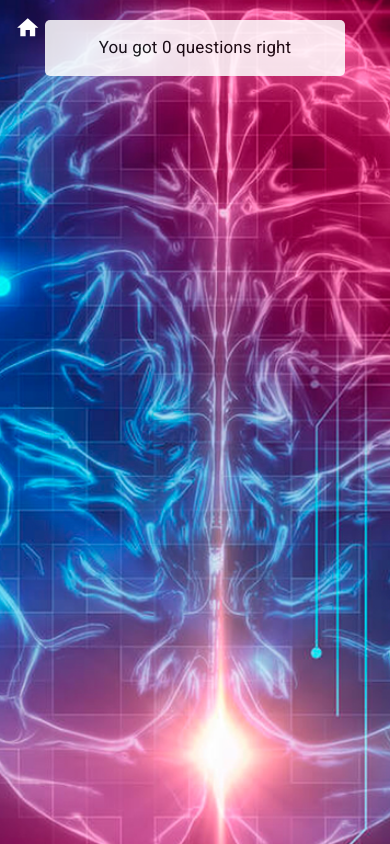
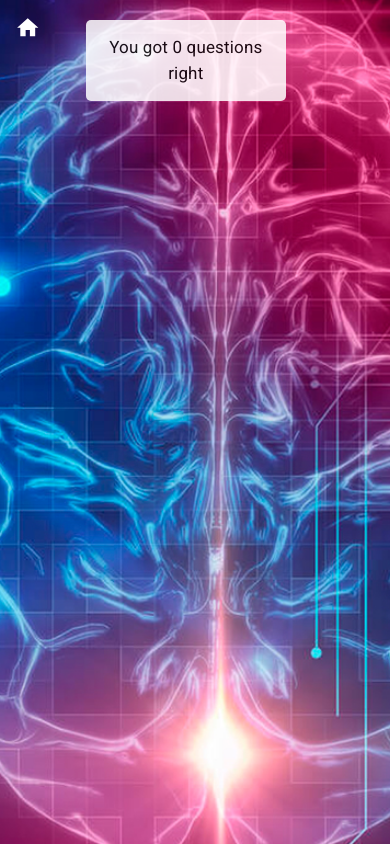
Before and after one commit to Paulo-cds/gupy, a React (Create React App) app: page /result in a window 390 px wide. Built offline with nearby package versions, Linux system fonts and the light colour scheme.

Commit message:
responsividade after

```diff
--- a/src/pages/after/after.js
+++ b/src/pages/after/after.js
@@ -18,7 +18,7 @@ const useStyles = makeStyles({
 
   container:{
     width: '100%',
-    minHeight: '100vh',
+    height: '100vh',
     backgroundColor: 'black',
     backgroundSize: 'cover',
     backgroundRepeat: 'no-repeat',
@@ -27,6 +27,14 @@ const useStyles = makeStyles({
     justifyContent: 'center',
     alignItems: 'center',
     paddingBottom: 20,
+    overflow: 'auto',
+    overflowX: 'hidden',
+
+    '@media (max-width:780px)': {
+      display: 'block',
+      alignItems: 'center',
+
+    }
   },
   boxCard:{
     width: '80%',
@@ -34,6 +42,8 @@ const useStyles = makeStyles({
     flexWrap: 'wrap',
     justifyContent: 'center',
     marginTop: 100,
+    marginLeft: 'auto',
+    marginRight: 'auto',
   },
   root: {
     width: 450,
@@ -142,6 +152,27 @@ const useStyles = makeStyles({
       padding: 15,
       borderRadius: 5,
       opacity: .85,
+
+      '@media (min-width: 601px) and (max-width:780px)': {
+        left: '30%',
+
+      },
+
+      '@media (min-width: 401px) and (max-width:600px)': {
+        width: 250,
+        left: '20%',
+      },
+
+      '@media (max-width:400px)': {
+        width: 200,
+        left: '22%',
+      },
+
+      '@media (max-width:350px)': {
+        width: 180,
+        left: '22%',
+      },
+
   },
   respostaCerta: {
     color: 'green',
--- a/src/pages/questions/Questions.js
+++ b/src/pages/questions/Questions.js
@@ -29,16 +29,16 @@ const useStyles = makeStyles({
     backgroundPosition: '200%',
     display: 'flex',
     justifyContent: 'center',
-    overflow: 'auto',
-    overflowX: 'hidden',
+
 
     '@media (max-width:780px)': {
       display: 'block',
       backgroundSize: 'cover',
       backgroundRepeat: 'no-repeat',
-
       backgroundPosition: 'center',
       backgroundImage: `url(${Background})`,
+      overflow: 'auto',
+      overflowX: 'hidden',
     }
   },
   box:{
--- a/src/pages/result/result.js
+++ b/src/pages/result/result.js
@@ -17,7 +17,7 @@ const useStyles = makeStyles({
 
   container:{
     width: '100%',
-    minHeight: '100vh',
+    height: '100vh',
     backgroundColor: 'black',
     backgroundSize: 'cover',
     backgroundRepeat: 'no-repeat',
@@ -26,6 +26,14 @@ const useStyles = makeStyles({
     justifyContent: 'center',
     alignItems: 'center',
     paddingBottom: 20,
+    overflow: 'auto',
+    overflowX: 'hidden',
+
+    '@media (max-width:780px)': {
+      display: 'block',
+      alignItems: 'center',
+
+    }
   },
   boxCard:{
     width: '80%',
@@ -33,6 +41,8 @@ const useStyles = makeStyles({
     flexWrap: 'wrap',
     justifyContent: 'center',
     marginTop: 100,
+    marginLeft: 'auto',
+    marginRight: 'auto',
   },
   root: {
     width: 450,
@@ -141,6 +151,27 @@ const useStyles = makeStyles({
       padding: 15,
       borderRadius: 5,
       opacity: .85,
+
+      '@media (min-width: 601px) and (max-width:780px)': {
+        left: '30%',
+
+      },
+
+      '@media (min-width: 401px) and (max-width:600px)': {
+        width: 250,
+        left: '20%',
+      },
+
+      '@media (max-width:400px)': {
+        width: 200,
+        left: '22%',
+      },
+
+      '@media (max-width:350px)': {
+        width: 180,
+        left: '22%',
+      },
+
   },
   respostaCerta: {
     color: 'green',
```
